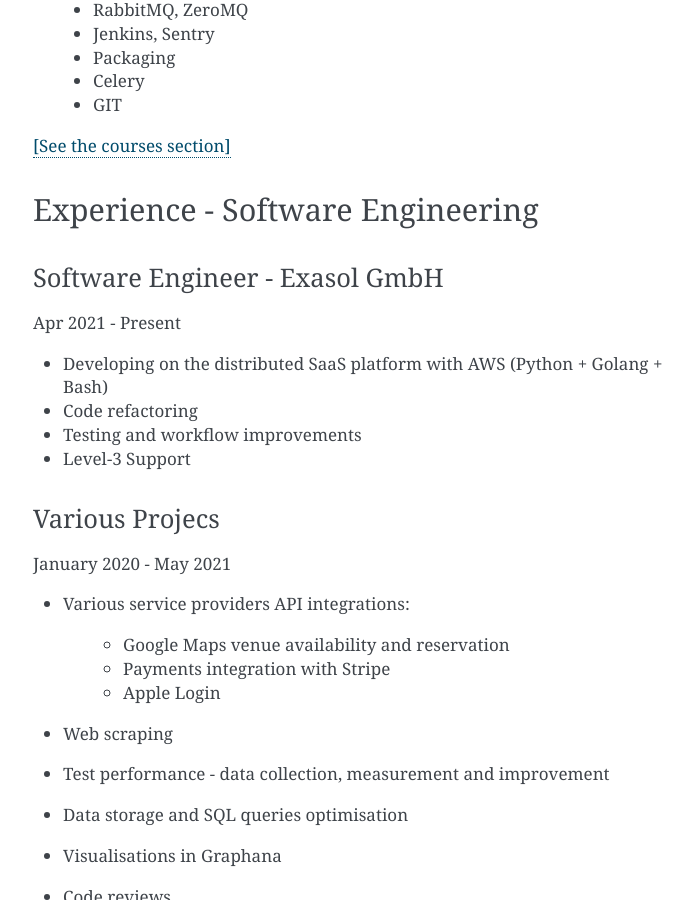
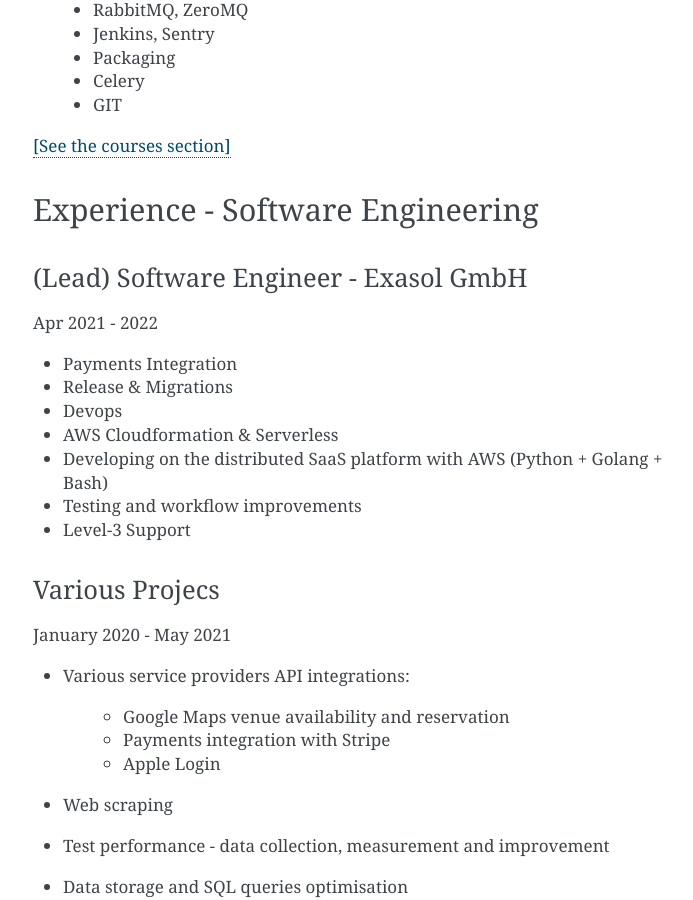
Before and after one commit to dincamihai/dincamihai.github.io, a Sphinx documentation site: the page built from source/index.rst, in a window 1280 px wide and 900 px high, scrolled down 1408 px. Shown: the whole window, without its empty margins (387-1080 px from the left). Built offline with Sphinx 7.4.7, drawn with Linux system fonts in a browser that asks for light colours; some of the changed text lies outside the part shown.

Commit message:
Update index.rst

```diff
--- a/source/index.rst
+++ b/source/index.rst
@@ -69,12 +69,15 @@
 Experience - Software Engineering
 ---------------------------------
 
-Software Engineer - Exasol GmbH
+(Lead) Software Engineer - Exasol GmbH
 ^^^^^^^^^^^^^^^^^^^^^^^^^^^^^^^
-Apr 2021 - Present
+Apr 2021 - 2022
 
+* Payments Integration
+* Release & Migrations
+* Devops
+* AWS Cloudformation & Serverless
 * Developing on the distributed SaaS platform with AWS (Python + Golang + Bash)
-* Code refactoring
 * Testing and workflow improvements
 * Level-3 Support
 
```
